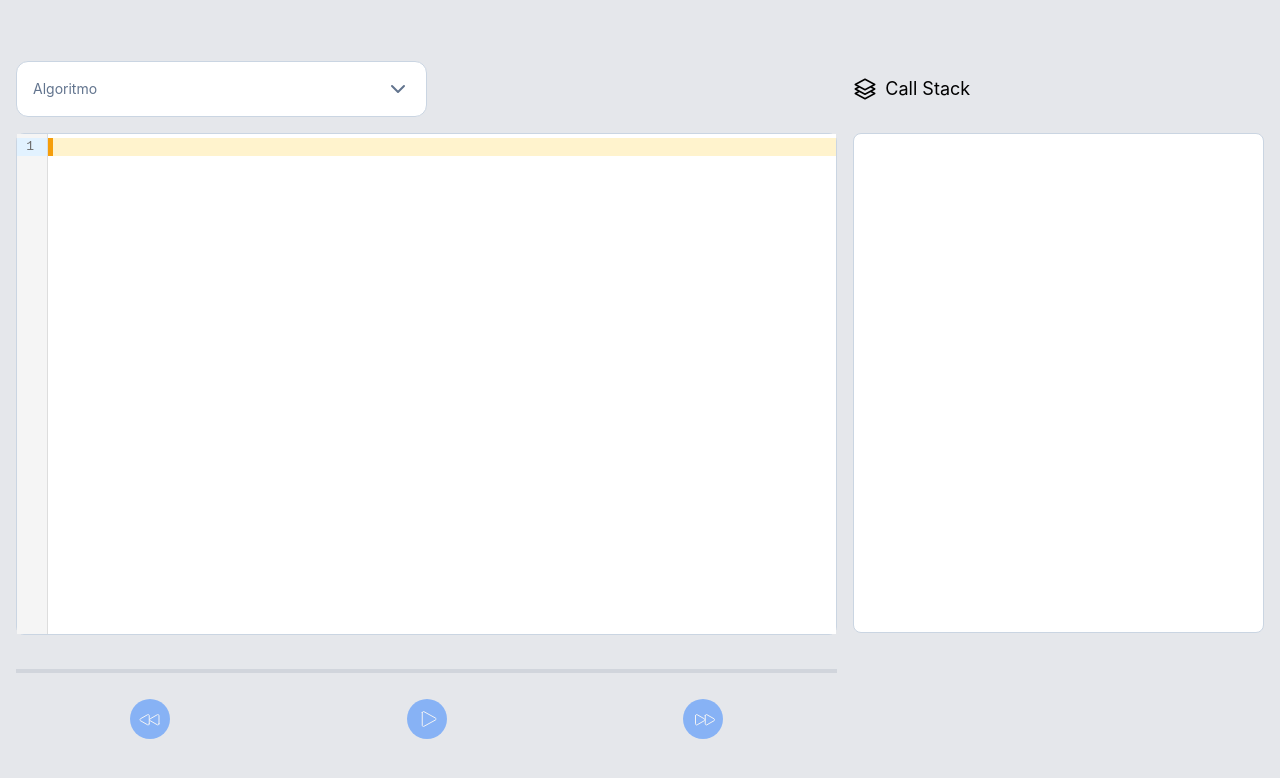
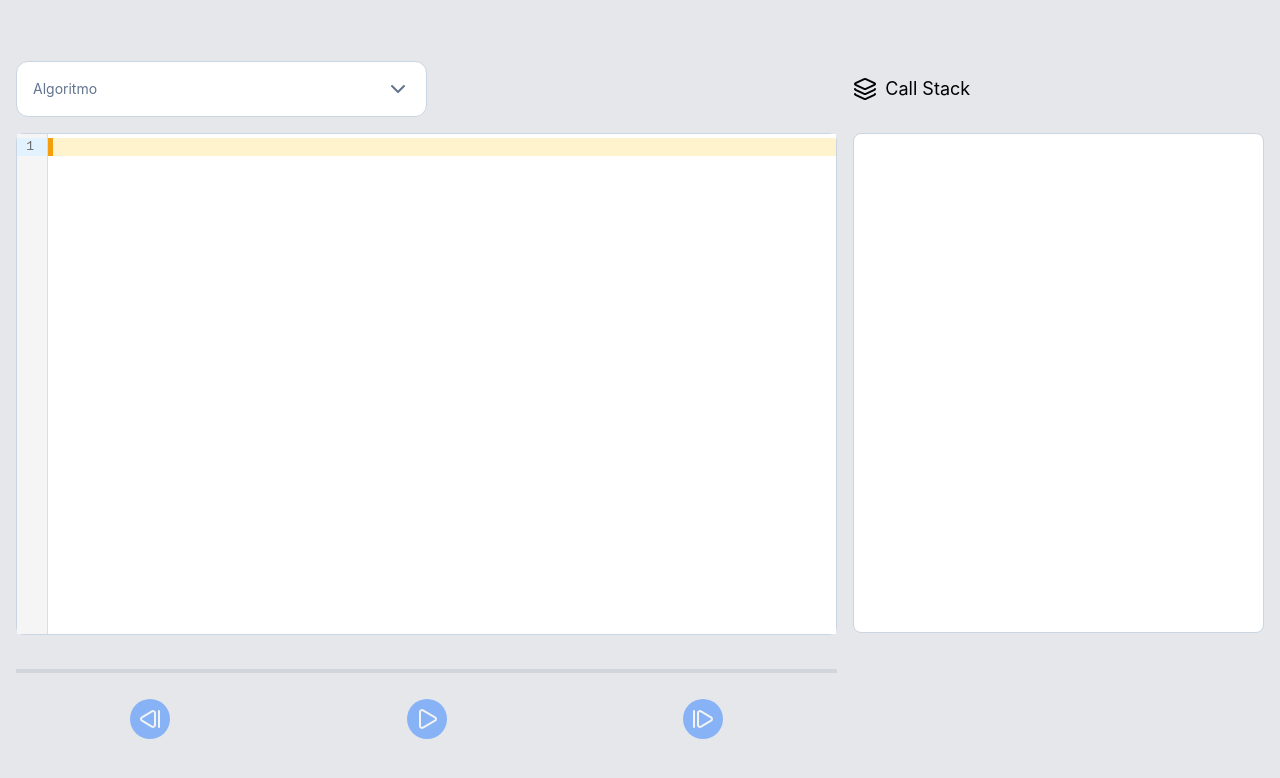
Before and after one commit to edgarhurtado27/traceflow, a React (Vite) app: page / in a window 1280 px wide. Shown: the top 778 px of the page. Built offline with nearby package versions, Linux system fonts and the light colour scheme.

Commit message:
Replacing inline svg with lucide-react imports

```diff
--- a/src/App.tsx
+++ b/src/App.tsx
@@ -2,7 +2,14 @@ import "./App.css";
 
 import { Fragment, useState, useRef } from "react";
 import { Listbox } from "@headlessui/react";
-import { Check, ChevronDown } from "lucide-react";
+import {
+  Check,
+  ChevronDown,
+  Layers,
+  Play,
+  StepBack,
+  StepForward,
+} from "lucide-react";
 
 import Editor from "./components/Editor/Editor";
 import Card from "./components/Card/Card";
@@ -166,7 +173,11 @@ export default function App() {
           <Editor editorViewRef={editorViewRef} code={algorithm?.code} />
 
           <div className="grid grid-flow-col grid-rows-2 gap-2">
-            <TimeLine snapshots={items} indexCurrentSnapshot={snapShot?.seq} className="col-span-3" />
+            <TimeLine
+              snapshots={items}
+              indexCurrentSnapshot={snapShot?.seq}
+              className="col-span-3"
+            />
 
             <div className="flex items-center justify-center col-span-1">
               <button
@@ -174,19 +185,7 @@ export default function App() {
                 onClick={prevSnapshot}
                 className="h-10 w-10 bg-blue-500 hover:bg-blue-700 rounded-full flex items-center justify-center text-white enabled:cursor-pointer disabled:opacity-50 disabled:cursor-not-allowed"
               >
-                <svg
-                  xmlns="http://www.w3.org/2000/svg"
-                  fill="none"
-                  viewBox="0 0 24 24"
-                  stroke="currentColor"
-                  className="size-6"
-                >
-                  <path
-                    strokeLinecap="round"
-                    strokeLinejoin="round"
-                    d="M21 16.811c0 .864-.933 1.406-1.683.977l-7.108-4.061a1.125 1.125 0 0 1 0-1.954l7.108-4.061A1.125 1.125 0 0 1 21 8.689v8.122ZM11.25 16.811c0 .864-.933 1.406-1.683.977l-7.108-4.061a1.125 1.125 0 0 1 0-1.954l7.108-4.061a1.125 1.125 0 0 1 1.683.977v8.122Z"
-                  />
-                </svg>
+                <StepBack />
               </button>
             </div>
             <div className="flex items-center justify-center col-span-1">
@@ -195,19 +194,7 @@ export default function App() {
                 onClick={executeFunction}
                 className="h-10 w-10 bg-blue-500 hover:bg-blue-700 rounded-full flex items-center justify-center text-white enabled:cursor-pointer disabled:opacity-50 disabled:cursor-not-allowed"
               >
-                <svg
-                  xmlns="http://www.w3.org/2000/svg"
-                  fill="none"
-                  viewBox="0 0 20 24"
-                  stroke="currentColor"
-                  className="h-6 w-6"
-                >
-                  <path
-                    strokeLinecap="round"
-                    strokeLinejoin="round"
-                    d="M5.25 5.653c0-.856.917-1.398 1.667-.986l11.54 6.347a1.125 1.125 0 0 1 0 1.972l-11.54 6.347a1.125 1.125 0 0 1-1.667-.986V5.653Z"
-                  />
-                </svg>
+                <Play />
               </button>
             </div>
             <div className="flex items-center justify-center col-span-1">
@@ -216,39 +203,14 @@ export default function App() {
                 onClick={nextSnapshot}
                 className="h-10 w-10 bg-blue-500 hover:bg-blue-700 rounded-full flex items-center justify-center text-white enabled:cursor-pointer disabled:opacity-50 disabled:cursor-not-allowed"
               >
-                <svg
-                  xmlns="http://www.w3.org/2000/svg"
-                  fill="none"
-                  viewBox="0 0 21 24"
-                  stroke="currentColor"
-                  className="size-6"
-                >
-                  <path
-                    strokeLinecap="round"
-                    strokeLinejoin="round"
-                    d="M3 8.689c0-.864.933-1.406 1.683-.977l7.108 4.061a1.125 1.125 0 0 1 0 1.954l-7.108 4.061A1.125 1.125 0 0 1 3 16.811V8.69ZM12.75 8.689c0-.864.933-1.406 1.683-.977l7.108 4.061a1.125 1.125 0 0 1 0 1.954l-7.108 4.061a1.125 1.125 0 0 1-1.683-.977V8.69Z"
-                  />
-                </svg>
+                <StepForward />
               </button>
             </div>
           </div>
         </div>
         <div className="md:basis-1/3 flex flex-col gap-4">
           <div className="flex items-center gap-2 h-14">
-            <svg
-              xmlns="http://www.w3.org/2000/svg"
-              fill="none"
-              viewBox="0 0 24 24"
-              stroke-width="1.5"
-              stroke="currentColor"
-              class="size-6"
-            >
-              <path
-                stroke-linecap="round"
-                stroke-linejoin="round"
-                d="M6.429 9.75 2.25 12l4.179 2.25m0-4.5 5.571 3 5.571-3m-11.142 0L2.25 7.5 12 2.25l9.75 5.25-4.179 2.25m0 0L21.75 12l-4.179 2.25m0 0 4.179 2.25L12 21.75 2.25 16.5l4.179-2.25m11.142 0-5.571 3-5.571-3"
-              />
-            </svg>
+            <Layers />
             <h2 className="text-lg">Call Stack</h2>
           </div>
           <Stack
```
